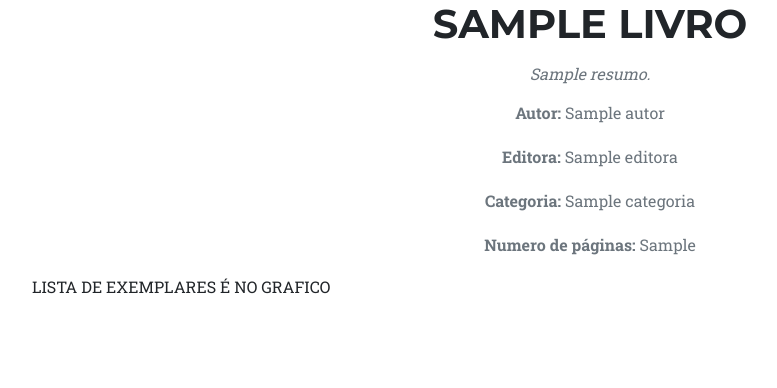
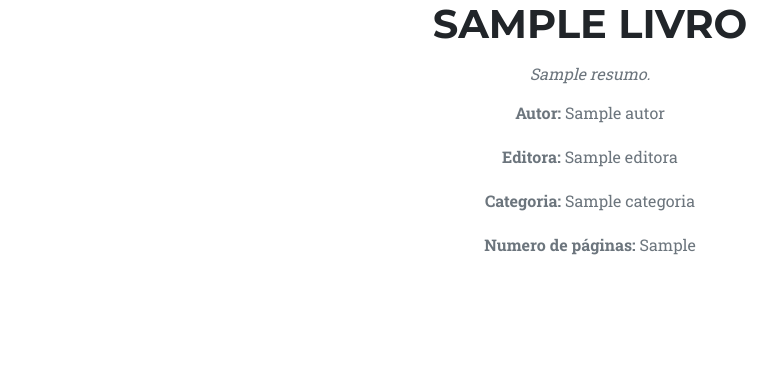
Before and after one commit to estefanecs/Parte3, a Flask app: template P3/templates/livro.html in a window 1280 px wide. Shown: the part 144-532 px from the top of the page, without its empty margins (50-827 px from the left). Run offline with Flask 3, Linux system fonts and the light colour scheme; the template is opened without the code that fills it: most values are stand-ins (such as "Sample title", 1, 10 or a date in 2020); some libraries are stand-ins or nearby versions.

Commit message:
removendo textos

```diff
--- a/P3/templates/index.html
+++ b/P3/templates/index.html
@@ -52,8 +52,6 @@
             <br><input type="submit" value="Enviar" />
         </form>
 
-        {{data}}
-
     </section>
     <!-- Bootstrap core JS-->
     <script src="https://cdn.jsdelivr.net/npm/bootstrap@5.2.3/dist/js/bootstrap.bundle.min.js"></script>
--- a/P3/templates/livro.html
+++ b/P3/templates/livro.html
@@ -47,7 +47,6 @@
                 <p class="text-muted"><strong> Numero de páginas:</strong> {{livro.numero_paginas}}</p>
                 <p class="text-muted"></p>
             </div>
-            LISTA DE EXEMPLARES É NO GRAFICO
         </div>
     </section>
 
```
